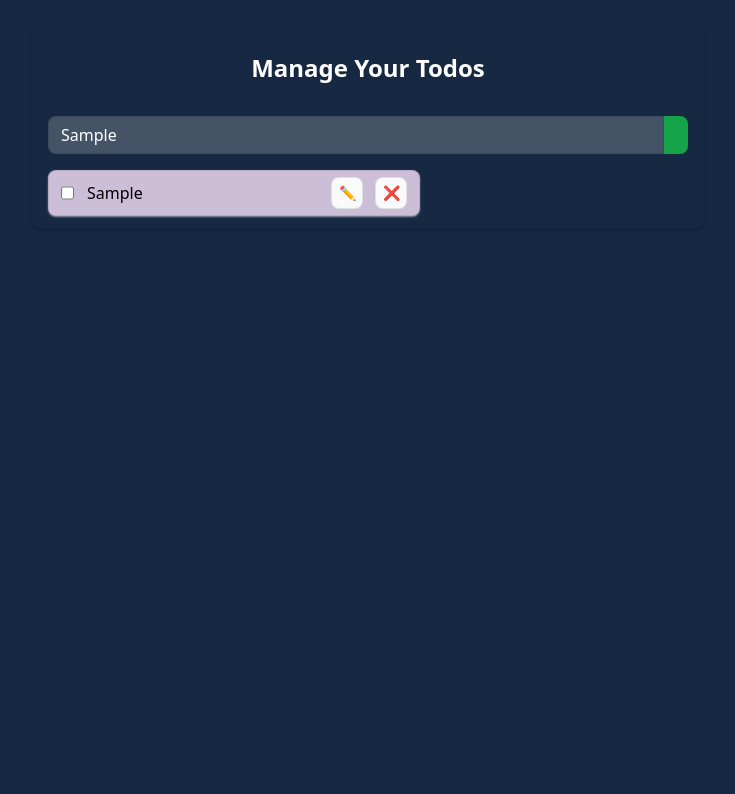
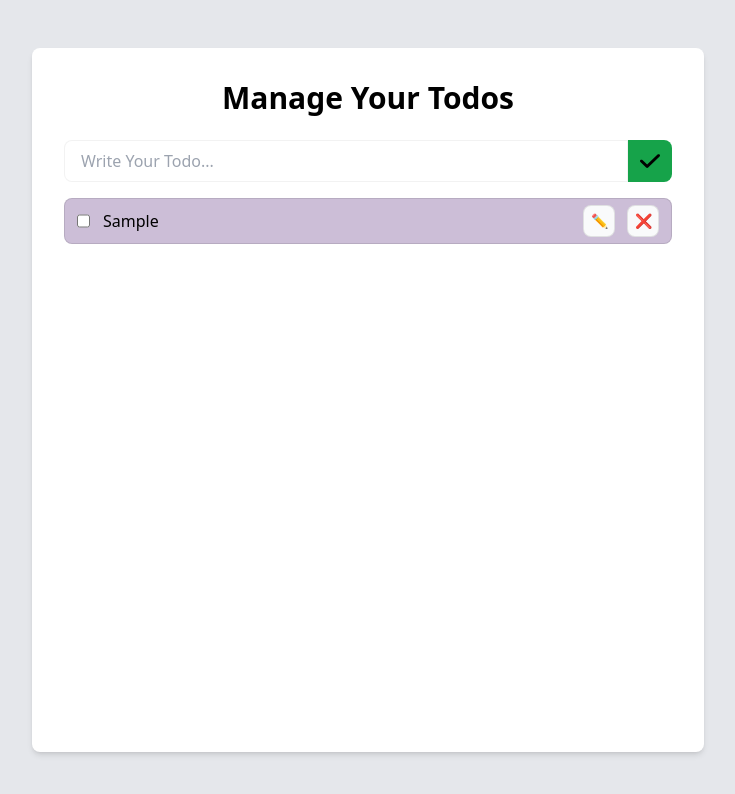
Before and after one commit to cheachansineath/To-Do-List-React, a React (Vite) app: page / in a window 1280 px wide. Both pictures are taken after typing "Sample" into the empty fields and a click on the button 948 px from the left and 135 px from the top of the page. Shown: the top 794 px of the page, without its empty margins (272-1007 px from the left). Built offline with nearby package versions, Linux system fonts and the light colour scheme.

Commit message:
UI changes

```diff
--- a/package.json
+++ b/package.json
@@ -18,6 +18,7 @@
     "@types/react-dom": "^18.2.22",
     "@vitejs/plugin-react": "^4.2.1",
     "autoprefixer": "^10.4.19",
+    "daisyui": "^4.11.1",
     "eslint": "^8.57.0",
     "eslint-plugin-react": "^7.34.1",
     "eslint-plugin-react-hooks": "^4.6.0",
--- a/src/App.jsx
+++ b/src/App.jsx
@@ -40,19 +40,21 @@ function App() {
 		localStorage.setItem("todos", JSON.stringify(todos));
 	}, [todos]);
 
+	document.querySelector("html").classList.add("light");
+
 	return (
 		<TodoProvider
 			value={{ todos, addTodo, deleteTodo, updateTodo, toggleTodo }}
 		>
-			<div className="bg-[#172842] min-h-screen py-8">
-				<div className="w-full max-w-2xl mx-auto shadow-md rounded-lg px-4 py-3 text-white">
-					<h1 className="text-2xl font-bold text-center mb-8 mt-2">
+			<div className="flex justify-center min-h-screen py-8 bg-gray-200 dark:bg-gray-800/90 duration-150">
+				<div className="max-w-2xl w-full m-4 p-8 rounded-lg shadow-md bg-white dark:bg-gray-900 dark:text-white">
+					<h1 className="text-3xl font-semibold text-center mb-6">
 						Manage Your Todos
 					</h1>
 					<div className="mb-4">
 						<TodoForm />
 					</div>
-					<div className="flex flex-wrap gap-y-3">
+					<div className="flex flex-col gap-y-3">
 						{todos.map((todo) => (
 							<TodoItem key={todo.id} todo={todo} />
 						))}
--- a/src/components/TodoForm.jsx
+++ b/src/components/TodoForm.jsx
@@ -1,5 +1,7 @@
 import { useState } from "react";
 import { useTodo } from "./contexts/Todo";
+import checkSign from "/check.svg";
+import { space } from "postcss/lib/list";
 
 function TodoForm() {
 	const { addTodo } = useTodo();
@@ -10,17 +12,20 @@ function TodoForm() {
 			<input
 				type="text"
 				placeholder="Write Your Todo..."
-				className="w-full border border-black/10 rounded-l-lg px-3 outline-none duration-150 bg-white/20 py-1.5"
+				className="w-full border border-black/5 rounded-l-lg px-4 outline-none duration-150 bg-white/20 py-2"
 				value={content}
 				onChange={(e) => setContent(e.target.value)}
 			/>
 			<button
-				className="rounded-r-lg px-3 py-1 bg-green-600 text-white shrink-0"
+				className="rounded-r-lg px-3 shrink-0 items-center bg-green-600 text-white "
 				onClick={(e) => {
 					e.preventDefault();
-					addTodo(content);
+					content !== "" ? addTodo(content) : "";
+					setContent("");
 				}}
-			></button>
+			>
+				<img src={checkSign} alt="Check sign" className="w-5" />
+			</button>
 		</form>
 	);
 }
--- a/src/components/TodoItem.jsx
+++ b/src/components/TodoItem.jsx
@@ -35,6 +35,9 @@ function TodoItem({ todo }) {
 				onChange={(e) => {
 					setTodoContent(e.target.value);
 				}}
+				onKeyDown={(e) => {
+					e.key == "Enter" ? setIsTodoEditable(false) : "";
+				}}
 			/>
 
 			<button
--- a/tailwind.config.js
+++ b/tailwind.config.js
@@ -4,5 +4,11 @@ export default {
 	theme: {
 		extend: {},
 	},
-	plugins: [],
+	// darkMode: "class",
+	plugins: [
+		// require("daisyui")
+	],
+	// daisyui: {
+	// 	themes: ["light", "dark", "cupcake", "cyberpunk"],
+	// },
 };
```
Also changed, not shown: public/check.svg (added), 1 other file (tests, documents, lock files or other folders).
